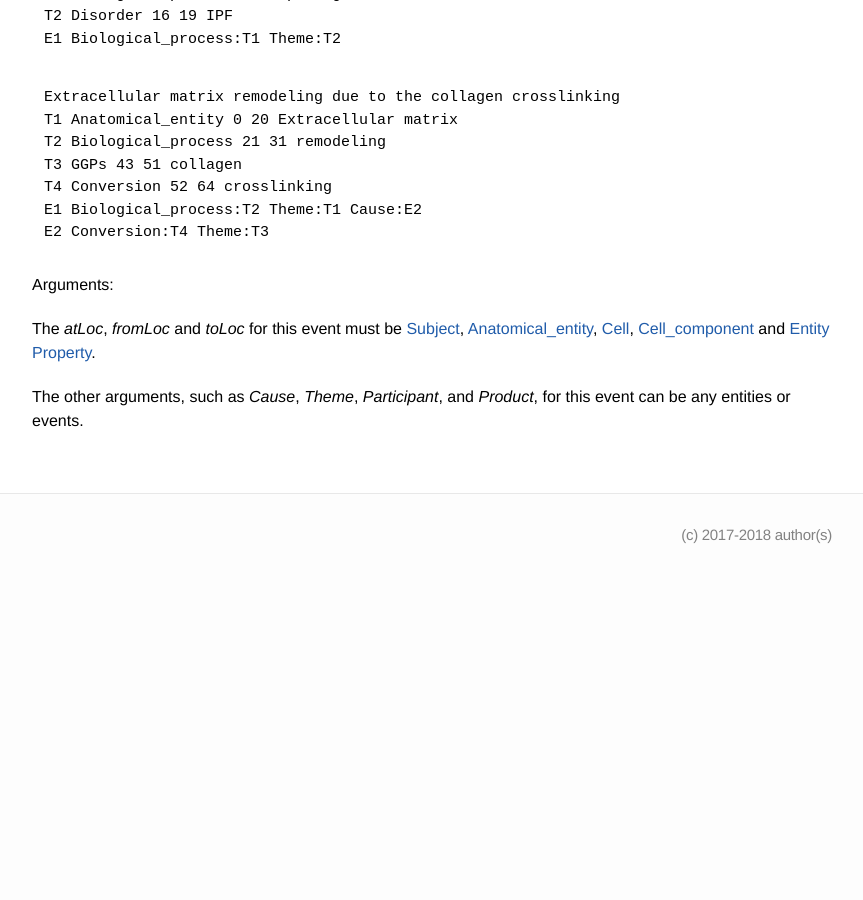
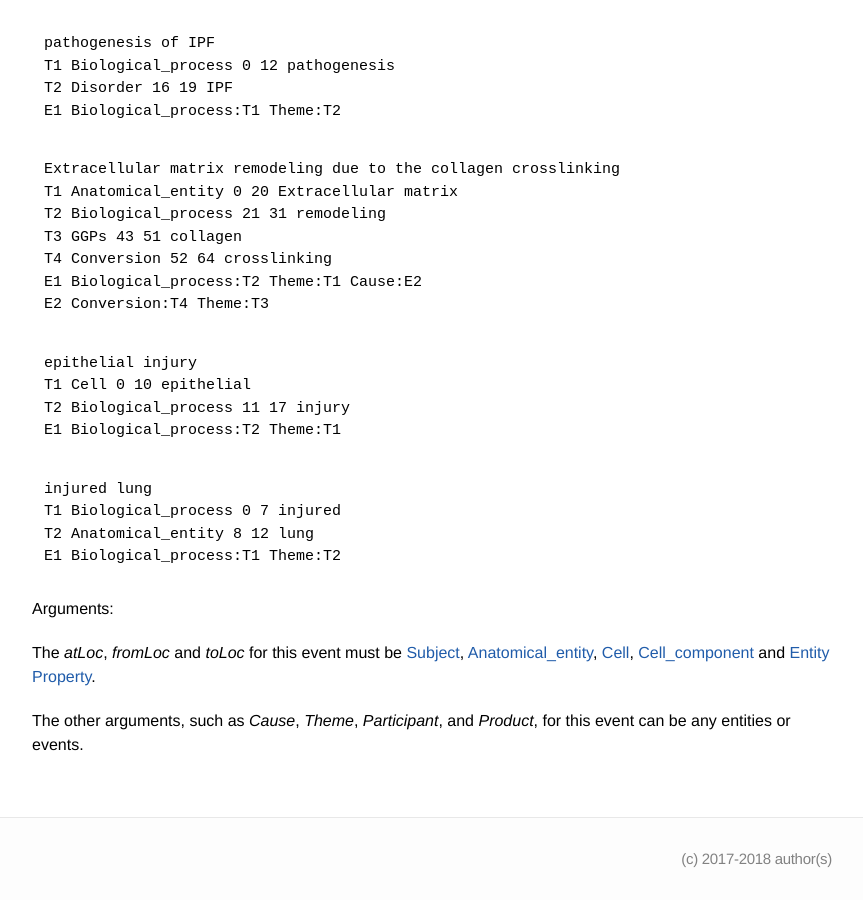
Before and after one commit to ezcatdb/molbiol_lung_corpus-guidelines, a Jekyll site: the page built from _event/Biological_process.md, in a window 1280 px wide and 900 px high, scrolled down 1576 px. Shown: the whole window, without its empty margins (208-1071 px from the left). Built offline with Jekyll 4.4.1, drawn with Linux system fonts in a browser that asks for light colours; before the commit the page ends 2152 px from its top, so only the background shows below that; some of the changed text lies outside the part shown.

Commit message:
additional trigger words & sample sentences included in _event/Biological_process.md

```diff
--- a/_event/Biological_process.md
+++ b/_event/Biological_process.md
@@ -31,6 +32,8 @@ The following words/phrases can be triggers of this event:
 - cilium assembly (UMLS; C1155941)
 - inflammatory response (UMLS; C1155266)
 - immune response [process] (UMLS; C0301872)
+- injury
+  - tissue damage (UMLS; C0010957)
 
 ~~~ ann
 matrix remodeling phase
@@ -79,6 +82,18 @@ T4 Conversion 52 64 crosslinking
 E1 Biological_process:T2 Theme:T1 Cause:E2
 E2 Conversion:T4 Theme:T3
 ~~~
+~~~ ann
+epithelial injury
+T1 Cell 0 10 epithelial
+T2 Biological_process 11 17 injury
+E1 Biological_process:T2 Theme:T1
+~~~
+~~~ ann
+injured lung
+T1 Biological_process 0 7 injured
+T2 Anatomical_entity 8 12 lung
+E1 Biological_process:T1 Theme:T2
+~~~
 
 Arguments:
 
```
Also changed, not shown: other parts of _event/Biological_process.md (+1 -0 lines).
